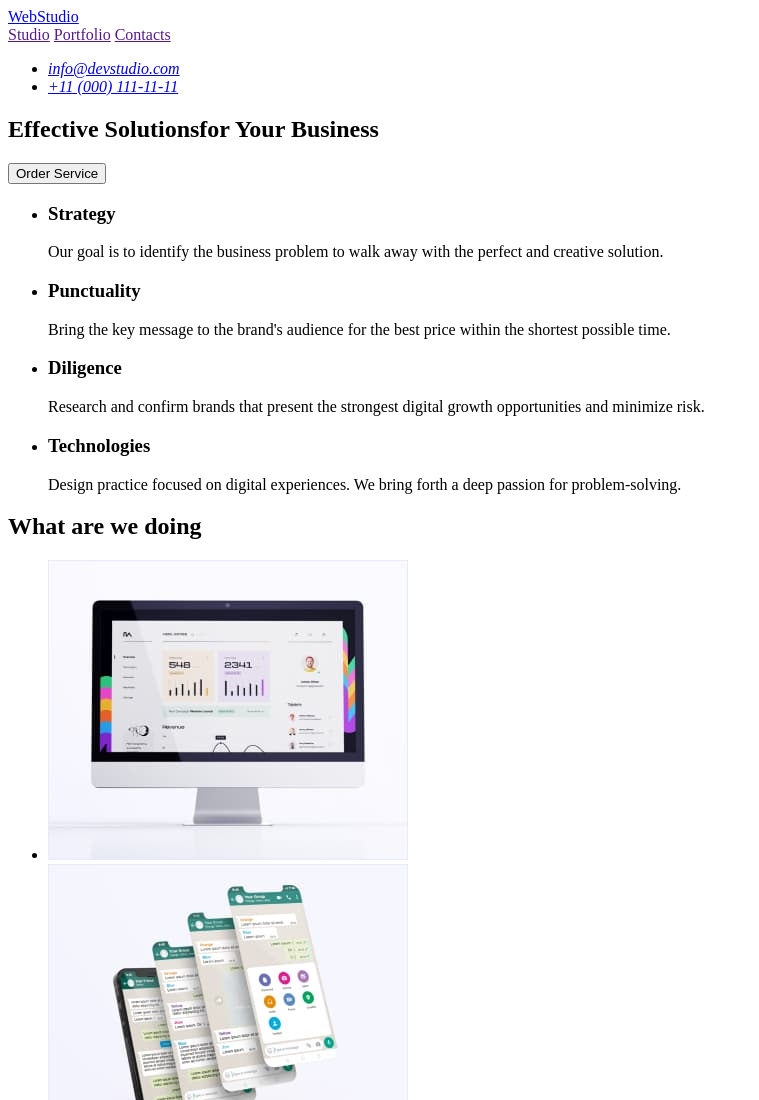
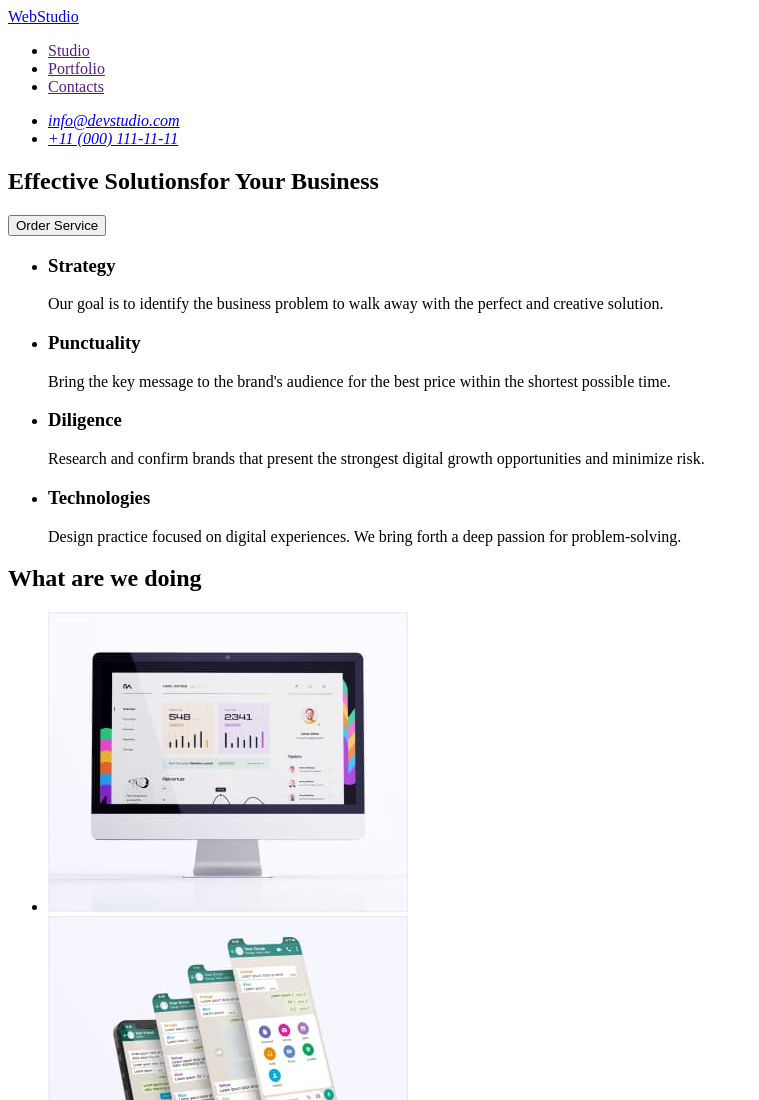
Before and after one commit to OleksandrDernoviy/goit-markup-hw-01, a plain HTML site: page index.html in a window 1280 px wide. Shown: the top 1100 px of the page, without its empty margins (0-759 px from the left). Drawn offline with Linux system fonts and the light colour scheme.

Commit message:
Update index.html

```diff
--- a/index.html
+++ b/index.html
@@ -8,11 +8,13 @@
 </head>
 <body>
     <header>
-        <a href="./index.html">WebStudio</a>
         <nav>
-            <a href="">Studio</a>
-            <a href="">Portfolio</a>
-            <a href="">Contacts</a>
+            <a href="./index.html">WebStudio</a>
+            <ul>
+           <li><a href="">Studio</a></li>
+           <li><a href="">Portfolio</a></li>
+           <li><a href="">Contacts</a></li>
+        </ul>
         </nav>
         <address>
         <ul>
```
